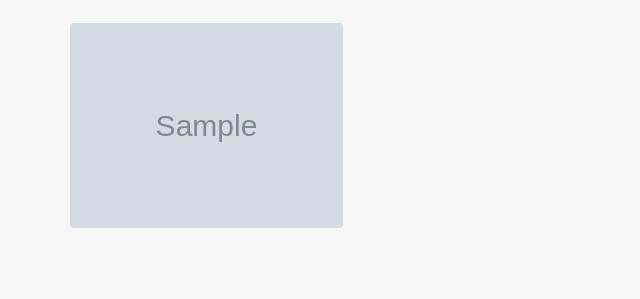
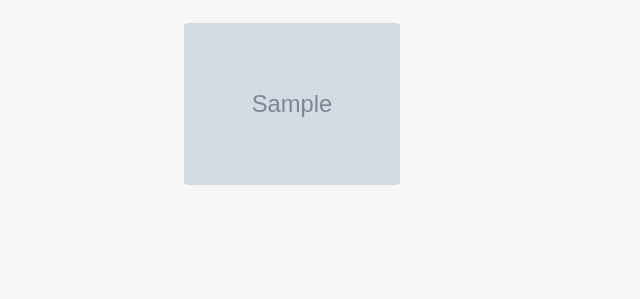
Before and after one commit to nignanthomas/mygallery, a Django app: page / in a window 1280 px wide. Shown: the part 501-800 px from the top of the page, without its empty margins (0-640 px from the left). Run offline with Django 3.2, Linux system fonts and the light colour scheme; tables that the repository leaves empty hold one stand-in row (values such as "Sample post"); grey boxes marked "Sample" are stand-in pictures; some libraries are stand-ins or nearby versions.

Commit message:
update css and masonry max-width

```diff
--- a/static/css/styles.css
+++ b/static/css/styles.css
@@ -1,12 +1,11 @@
 body {
   font-family: 'Source Code Pro', monospace;
-  /* box-sizing: border-box; */
   background-color: #f7f7f7;
+  width: 100%;
 }
 
 .navbar {
   background-color: transparent !important;
-  /* position: fixed; */
 }
 .navbar > a{
   color: white !important;
@@ -19,7 +18,6 @@ body {
   background-image: url('https://images.pexels.com/photos/1417651/pexels-photo-1417651.jpeg?auto=compress&bri=-10&cs=tinysrgb&fit=crop&h=350.0&sharp=20&w=1400');
   background-size: 100% 100%;
   background-repeat: no-repeat;
-  /* position: fixed; */
   width: 100%;
   height: 500px;
   max-height: 500px;
@@ -37,7 +35,6 @@ body {
 
 div .header{
   color: white;
-  /* font-family: 'Poiret One', cursive; */
   font-size: 150%;
   font-weight: bold;
 }
@@ -53,7 +50,7 @@ div .header{
 /* The Masonry Container */
 .masonry {
   margin: 1em auto;
-  /* max-width: 768px; */
+  max-width: 80%;
   column-gap: 1em;
   /* background-color: white; */
 }
@@ -133,7 +130,6 @@ div .header{
 @media only screen and (max-width: 539px) {
   .masonry {
     column-count: 1;
-    width: 100%;
   }
 
   .header {
```
